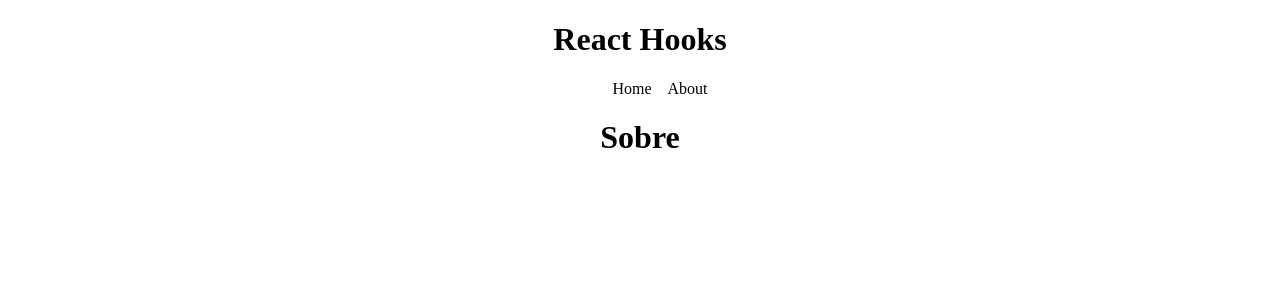
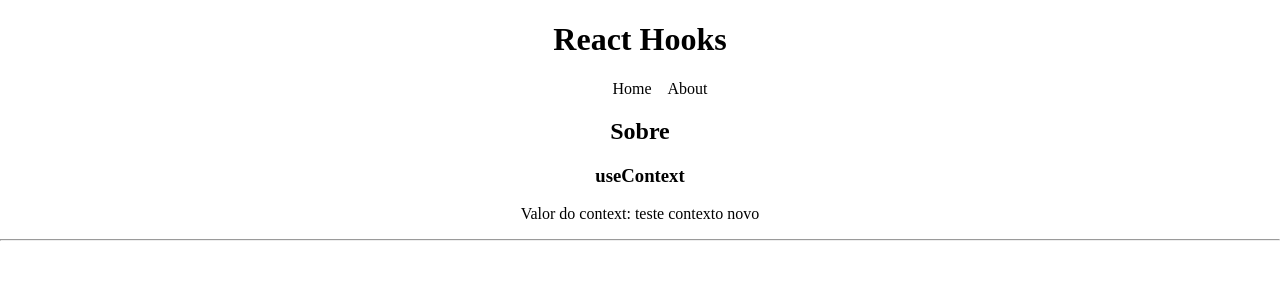
Before and after one commit to Alessandro021/hooks-react, a React (Vite) app: page /about in a window 1280 px wide. Shown: the top 300 px of the page. Built offline with nearby package versions, Linux system fonts and the light colour scheme.

Commit message:
useContext

```diff
--- a/src/App.jsx
+++ b/src/App.jsx
@@ -1,5 +1,8 @@
 import './App.css'
 import { BrowserRouter, Routes, Route, Link } from 'react-router-dom'
+
+//USECONTEXT
+import { HookUseContext } from './components/HookUseState/HookuseContext'
 
 import Home from './pages/Home/Home'
 import About from './pages/About/About'
@@ -8,6 +11,7 @@ function App() {
 
   return (
     <div className="App">
+      <HookUseContext>
         <h1>React Hooks</h1>
         <BrowserRouter>
           <ul>
@@ -15,11 +19,11 @@ function App() {
             <li><Link to="/about">About</Link></li>
           </ul>
           <Routes>
-          <Route path='/' element={<Home />}/>
-          <Route path='/about' element={<About />}/>
+            <Route path='/' element={<Home />} />
+            <Route path='/about' element={<About />} />
           </Routes>
         </BrowserRouter>
-
+      </HookUseContext>
     </div>
   )
 }
--- a/src/components/HookUseState/HookUseEffect.jsx
+++ b/src/components/HookUseState/HookUseEffect.jsx
@@ -32,11 +32,11 @@ const HookUseEffect = () => {
     // 4 - CLEANUP NO USEEFFECT
 
     useEffect(() => {
-        const timer = setTimeout(() =>{
-            console.log("useEffet: execultando o SETTIMEOUT 🕐4️⃣")
-            setAnotherNumber(anterior => anterior + 1)
-        }, 2000 )
-        return () => clearTimeout(timer)
+        // const timer = setTimeout(() =>{
+        //     console.log("useEffet: execultando o SETTIMEOUT 🕐4️⃣")
+        //     setAnotherNumber(anterior => anterior + 1)
+        // }, 2000 )
+        // return () => clearTimeout(timer)
     },[anotherNumber])
 
     return(
--- /dev/null
+++ b/src/components/HookUseState/HookuseContext.jsx
@@ -0,0 +1,12 @@
+import { createContext } from "react";
+
+export const SomeContext = createContext()
+
+export const HookUseContext = ({children}) => {
+    const contextValue = "teste contexto novo"
+    return (
+        <SomeContext.Provider value={{contextValue}}>
+            {children}
+        </SomeContext.Provider>
+    )
+}
--- a/src/pages/About/About.jsx
+++ b/src/pages/About/About.jsx
@@ -1,7 +1,16 @@
+//USECONTEXT
+import { useContext } from "react";
+import { SomeContext } from "../../components/HookUseState/HookuseContext";
+
 const About = () => {
+    const {contextValue} = useContext(SomeContext)
     return(
         <div>
-            <h1>Sobre</h1>
+            <h2>Sobre</h2>
+            {/* USECONTEXT */}
+            <h3>useContext</h3>
+            <p>Valor do context: {contextValue}</p>
+            <hr />
         </div>
     )
 }
--- a/src/pages/Home/Home.jsx
+++ b/src/pages/Home/Home.jsx
@@ -2,12 +2,24 @@ import HookUseEffect from "../../components/HookUseState/HookUseEffect";
 import HookUseReducer from "../../components/HookUseState/HookUseReducer";
 import HookUseState from "../../components/HookUseState/HookUseState";
 
+
+//USECONTEXT
+import { useContext } from "react";
+import { SomeContext } from "../../components/HookUseState/HookuseContext";
+
 const Home = () => {
+    const {contextValue} = useContext(SomeContext)
     return(
         <div>
             <HookUseState />
             <HookUseReducer />
             <HookUseEffect />
+
+            {/* USECONTEXT */}
+            <h2>useContext</h2>
+            <p>Valor do context: {contextValue}</p>
+
+            <hr />
         </div>
     )
 }
```
Also changed, not shown: src/components/HookUseState/HookUseRef.jsx (added, +13 -0 lines). Lines whose indentation alone changed are shown as unchanged.
